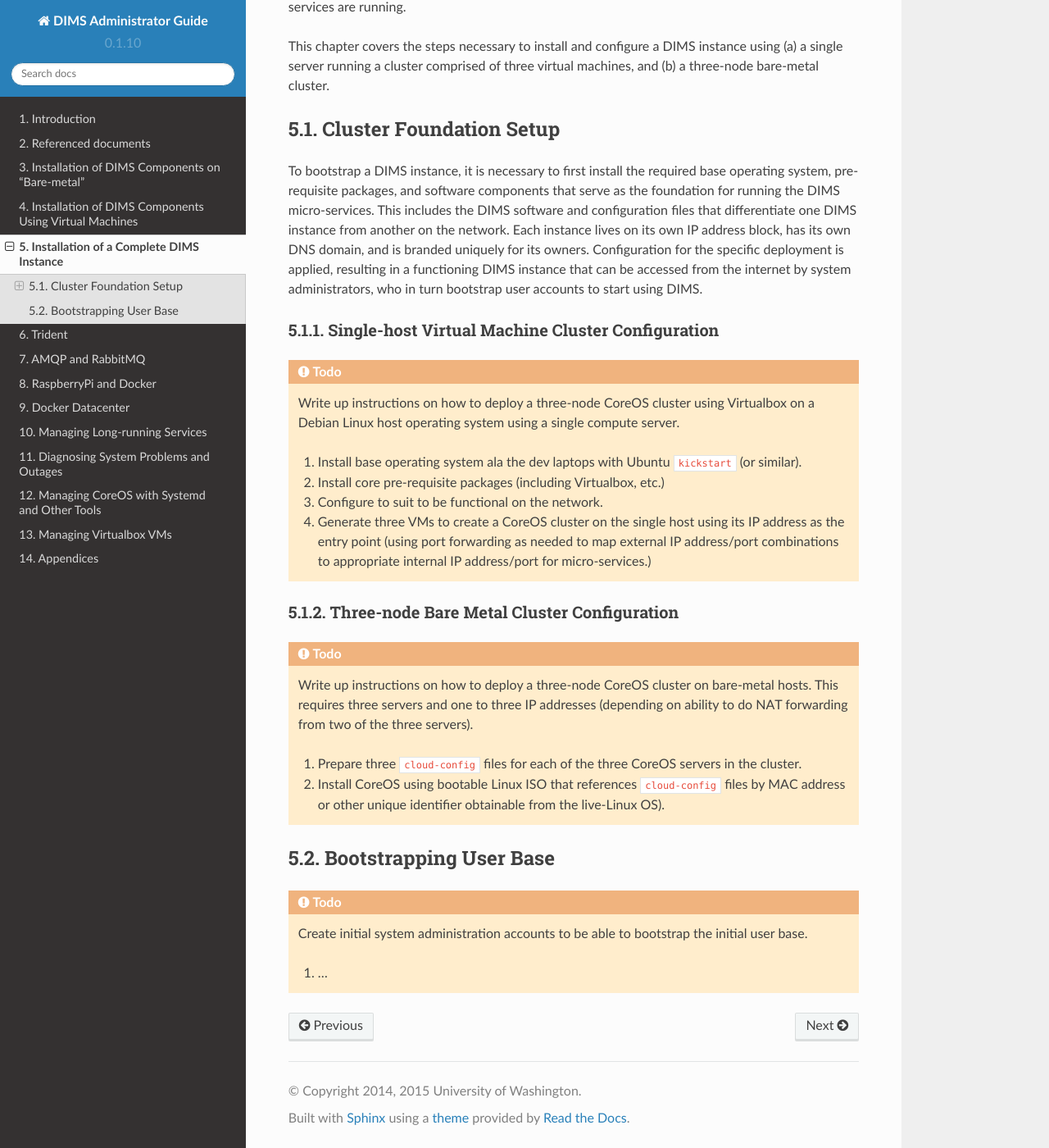
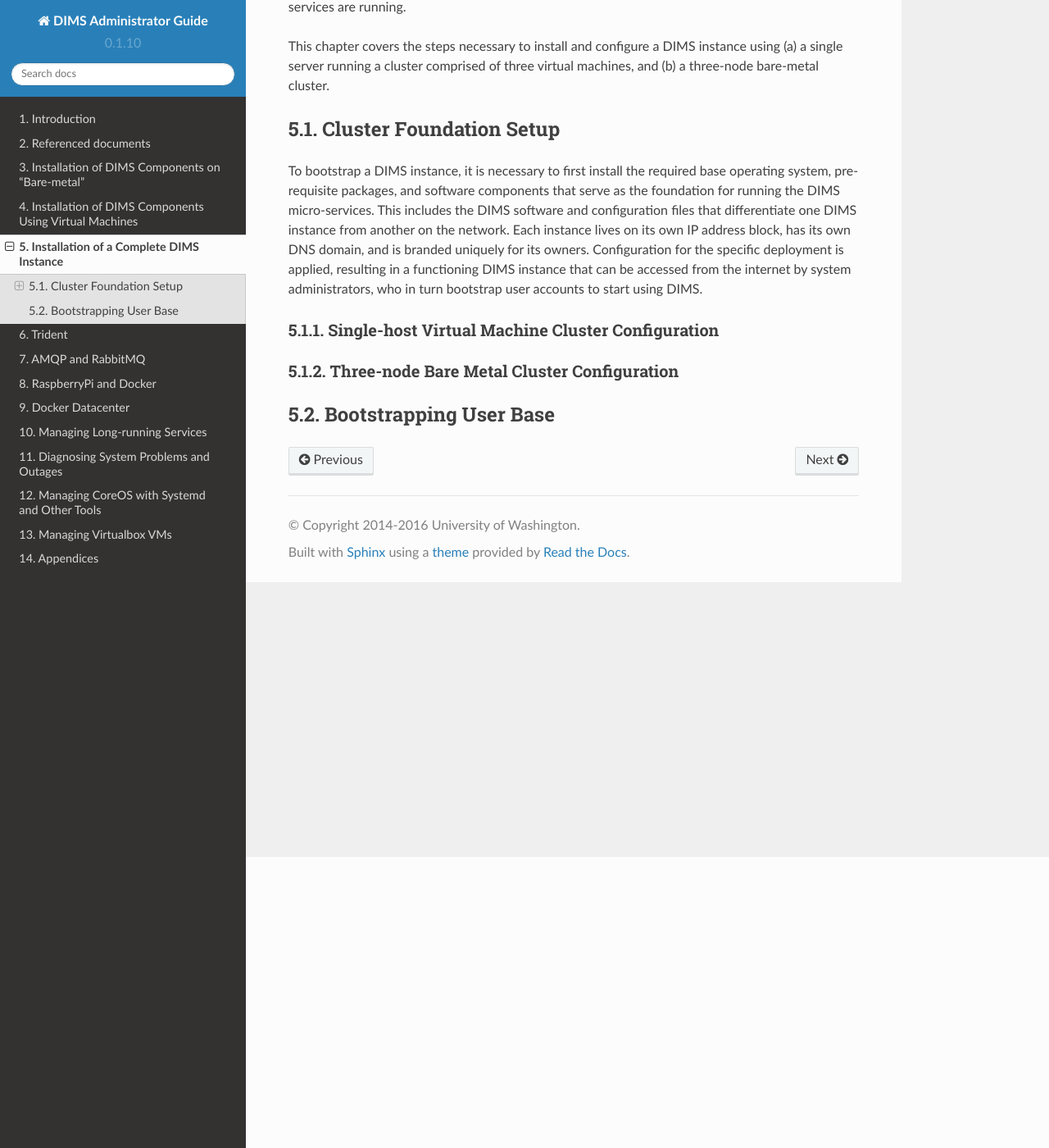
Before and after one commit to uw-dims/dims-adminguide, a Sphinx documentation site: the page built from docs/source/installingdimsinstance.rst, in a window 1280 px wide and 1400 px high, scrolled down 355 px. Shown: the whole window at 82% size. Built offline with Sphinx 7.4.7 and the Read the Docs theme 2.0.0, drawn with Linux system fonts in a browser that asks for light colours; some of the changed lines change nothing that is shown.

Commit message:
Normalize conf.py against dims-sr

```diff
--- a/docs/source/conf.py
+++ b/docs/source/conf.py
@@ -18,6 +18,15 @@
 import shlex
 from sphinx import __version__
 
+# ReadTheDocs configuration setting:
+
+on_rtd = os.environ.get('READTHEDOCS') == "True"
+if on_rtd:
+    html_theme = 'default'
+else:
+    html_theme = 'sphinx_rtd_theme'
+
+
 # If extensions (or modules to document with autodoc) are in another directory,
 # add these directories to sys.path here. If the directory is relative to the
 # documentation root, use os.path.abspath to make it absolute, like shown here.
@@ -34,13 +43,11 @@
 extensions = [
     'sphinx.ext.autodoc',
     'sphinx.ext.doctest',
+    'sphinx.ext.intersphinx',
     'sphinx.ext.todo',
-    'sphinx.ext.intersphinx',
     'sphinx.ext.graphviz',
     'sphinx.ext.ifconfig',
 ]
-
-todo_include_todos = True
 
 # Add any paths that contain templates here, relative to this directory.
 templates_path = ['_templates']
@@ -51,15 +58,12 @@
 # The encoding of source files.
 source_encoding = 'utf-8-sig'
 
-# Include todos
-source_include_todos = True
-
 # The master toctree document.
 master_doc = 'index'
 
 # General information about the project.
 project = u'DIMS Administrator Guide'
-copyright = u'2014, 2015 University of Washington'
+copyright = u'2014-2016 University of Washington'
 author = u'Dave Dittrich'
 
 # The version info for the project you're documenting, acts as replacement for
@@ -111,7 +115,11 @@
 #keep_warnings = False
 
 # If true, `todo` and `todoList` produce output, else they produce nothing.
-todo_include_todos = True
+
+if not on_rtd and os.environ.get('INCLUDETODOS') == "True":
+    todo_include_todos = True
+else:
+    todo_include_todos = False
 
 # -- Options for HTML output ----------------------------------------------
 
@@ -202,33 +210,38 @@
 # -- Options for LaTeX output ---------------------------------------------
 
 latex_elements = {
-# The paper size ('letterpaper' or 'a4paper').
-#'papersize': 'letterpaper',
+    # The paper size ('letterpaper' or 'a4paper').
+    #'papersize': 'letterpaper',
 
-# The font size ('10pt', '11pt' or '12pt').
-#'pointsize': '10pt',
+    # The font size ('10pt', '11pt' or '12pt').
+    #'pointsize': '10pt',
 
-# Additional stuff for the LaTeX preamble.
-#
-# The following comes from
-# https://github.com/rtfd/readthedocs.org/issues/416
-#
-'preamble': "".join((
-    '\usepackage{pifont}',                # To get Dingbats
-    '\DeclareUnicodeCharacter{00A0}{ }',  # NO-BREAK SPACE
-    '\DeclareUnicodeCharacter{251C}{+}',  # BOX DRAWINGS LIGHT VERTICAL AND RIGHT
-    '\DeclareUnicodeCharacter{2514}{+}',  # BOX DRAWINGS LIGHT UP AND RIGHT
-    '\DeclareUnicodeCharacter{25CF}{\ding{108}}',  # Dingbat 108 (black circle)
-    '\DeclareUnicodeCharacter{1F37A}{ }', # Beer emoji (just turn into space for now)
-)),
+    # Additional stuff for the LaTeX preamble.
+    #
+    # The following comes from
+    # https://github.com/rtfd/readthedocs.org/issues/416
+    # and http://www.utf8-chartable.de/unicode-utf8-table.pl?start=9472&names=-
+    #
+    'preamble': "".join((
+        '\usepackage{pifont}',                # To get Dingbats
+        '\DeclareUnicodeCharacter{00A0}{ }',  # NO-BREAK SPACE
+        '\DeclareUnicodeCharacter{2014}{\dash}', # LONG DASH
+        '\DeclareUnicodeCharacter{251C}{+}',  # BOX DRAWINGS LIGHT VERTICAL AND RIGHT
+        '\DeclareUnicodeCharacter{2514}{+}',  # BOX DRAWINGS LIGHT UP AND RIGHT
+        '\DeclareUnicodeCharacter{1F37A}{ }', # Beer emoji (just turn into space for now)
+        '\DeclareUnicodeCharacter{2588}{\textblock}',  # SOLID TEXT BLOCK
+        '\DeclareUnicodeCharacter{25CF}{\ding{108}}',  # Dingbat 108 (black circle)
+    )),
 }
 
 # Grouping the document tree into LaTeX files. List of tuples
 # (source start file, target name, title,
 #  author, documentclass [howto, manual, or own class]).
 latex_documents = [
-  ('index', 'DIMSAdminGuide.tex', u'DIMS Administrator Guide',
-   u'David Dittrich', 'manual'),
+  ('index',
+   'DIMSAdminGuide.tex', u'DIMS Administrator Guide',
+   u'David Dittrich',
+   'manual'),
 ]
 
 # The name of an image file (relative to this directory) to place at the top of
@@ -257,8 +270,11 @@
 # One entry per manual page. List of tuples
 # (source start file, name, description, authors, manual section).
 man_pages = [
-    ('index', 'dimsciutilities', u'DIMS Administrator Guide',
-     [u'David Dittrich'], 1)
+    ('index',
+     'dimsciutilities',
+     u'DIMS Administrator Guide',
+     [u'David Dittrich'],
+     1)
 ]
 
 # If true, show URL addresses after external links.
@@ -271,8 +287,12 @@
 # (source start file, target name, title, author,
 #  dir menu entry, description, category)
 texinfo_documents = [
-  ('index', 'DIMSAdminGuide', u'DIMS Administrator Guide',
-   u'David Dittrich', 'DIMSAdminGuide', 'Guide for system administration of DIMS components.',
+  ('index',
+   'DIMSAdminGuide',
+   u'DIMS Administrator Guide',
+   u'David Dittrich',
+   'DIMSAdminGuide',
+   'Guide for system administration of DIMS components.',
    'Miscellaneous'),
 ]
 
@@ -288,6 +308,8 @@
 # If true, do not generate a @detailmenu in the "Top" node's menu.
 #texinfo_no_detailmenu = False
 
+git_branch = os.environ.get('GITBRANCH', "develop")
+git_tag = os.environ.get('GITTAG', "latest")
 
 # -- Options for Epub output ----------------------------------------------
 
@@ -295,7 +317,7 @@
 epub_title = u'DIMS Administrator Guide'
 epub_author = u'David Dittrich'
 epub_publisher = u'David Dittrich'
-epub_copyright = u'2014, 2015 David Dittrich'
+epub_copyright = u'2014-2016 David Dittrich'
 
 # The basename for the epub file. It defaults to the project name.
 #epub_basename = u'DIMS Administrator Guide'
@@ -358,25 +380,40 @@
 # If false, no index is generated.
 #epub_use_index = True
 
-os.environ['GITBRANCH'] = "develop"
+# The following allows selection of which URL base is used
+# to find intersphinx inventory files (i.e., the location where
+# linked HTML docs will be found).
 
 if os.environ.get('DOCSURL') is None:
-    #os.environ['DOCSURL'] = "file://{}".format(os.environ.get('GIT'))
-    os.environ['DOCSURL'] = "http://u12-dev-svr-1.prisem.washington.edu:8080/docs/{}/html".format(
-        os.environ['GITBRANCH'])
+    if not on_rtd:
+        os.environ['DOCSURL'] = "http://demo.devops.develop:8080/docs/{}/html".format(git_branch)
 
 intersphinx_cache_limit = -1   # days to keep the cached inventories (0 == forever)
-intersphinx_mapping = {
-        'dimsdevguide': ("{}/dims-devguide".format(os.environ['DOCSURL']), None),
-        'dimsasbuilt': ("{}/dims-asbuilt".format(os.environ['DOCSURL']), None),
-        'dimsparselogs': ("{}/dims-parselogs".format(os.environ['DOCSURL']),None),
+if on_rtd:
+    intersphinx_mapping = {
+        'dimsdevguide': ("https://dims-devguide.readthedocs.io/en/{0}".format(git_tag), None),
+        'dimsasbuilt': ("https://dims-asbuilt.readthedocs.io/en/{0}".format(git_tag), None),
+        'dimsocd': ("https://dims-ocd.readthedocs.io/en/{0}".format(git_tag), None),
+        'dimsad': ("https://dims-ad.readthedocs.io/en/{0}".format(git_tag), None),
+        'dimssr': ("https://dims-sr.resrthedocs.io/en/{0}".format(git_tag), None),
+        'dimstp': ("https://dims-tp.readthedocs.io/en/{0}".format(git_tag), None),
+        'dittrich': ('https://staff.washington.edu/dittrich/home/', None)
+    }
+else:
+    intersphinx_mapping = {
+        'dimsdevguide': ("{}/dims-dimsdevguide".format(os.environ['DOCSURL']), None),
+        'dimsasbuilt': ("{}/dims-dimsasbuilt".format(os.environ['DOCSURL']), None),
+        'dimsocd': ("{}/dims-ocd".format(os.environ['DOCSURL']), None),
         'dimsad': ("{}/dims-ad".format(os.environ['DOCSURL']), None),
         'dimssr': ("{}/dims-sr".format(os.environ['DOCSURL']), None),
-        'dimsocd': ("{}/dims-ocd".format(os.environ['DOCSURL']), None),
-        'dimsdockerfiles': ("{}/dims-dockerfiles".format(os.environ['DOCSURL']), None),
-        'dimsciutils': ("{}/dims-ci-utils".format(os.environ['DOCSURL']), None),
-        'ansibleplaybooks': ("{}/ansible-playbooks".format(os.environ['DOCSURL']),None),
-        'ansibleinventory': ("{}/ansible-inventory".format(os.environ['DOCSURL']),None),
-        'dimspacker': ("{}/dims-packer".format(os.environ['DOCSURL']),None),
+        'dimstp': ("{}/dims-tp".format(os.environ['DOCSURL']), None),
+        'dimspacker': ("{}/dims-packer".format(os.environ['DOCSURL']), None),
         'dittrich': ('https://staff.washington.edu/dittrich/home/', None)
-}
+    }
+
+# TODO(dittrich): Not adding these yet, but may need to.
+#intersphinx_mapping = {
+#        'dimsparselogs': ("{}/dims-parselogs".format(os.environ['DOCSURL']),None),
+#        'dimsciutils': ("{}/dims-ci-utils".format(os.environ['DOCSURL']), None),
+#        'ansibleplaybooks': ("{}/ansible-playbooks".format(os.environ['DOCSURL']),None),
+#        'ansibleinventory': ("{}/ansible-inventory".format(os.environ['DOCSURL']),None),
```
